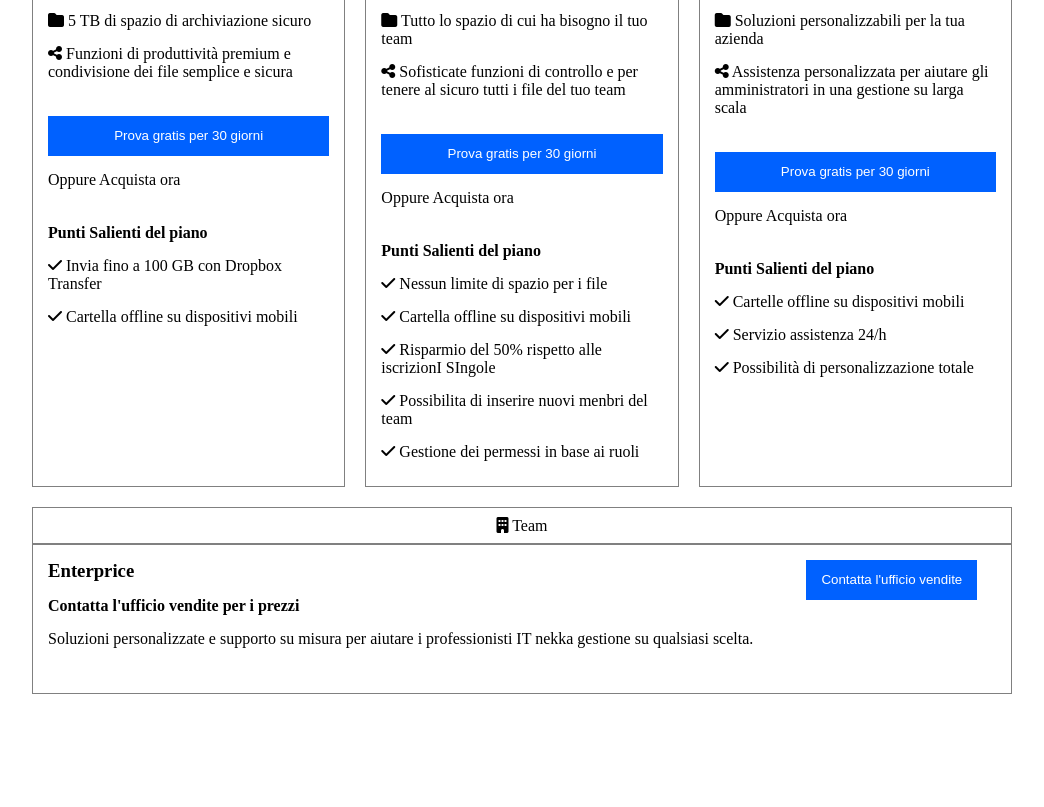
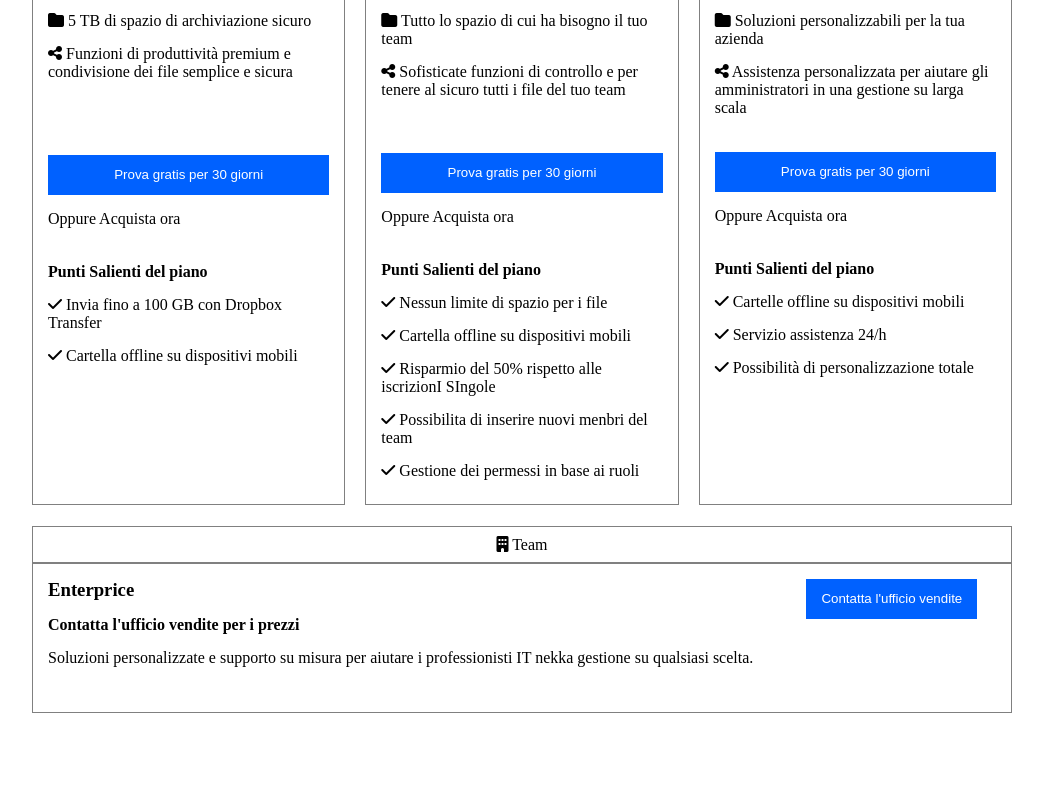
Before and after one commit to RoccoCerro/htmlcss-dropbox, a plain HTML site: page index.html in a window 1280 px wide. Shown: the part 1291-2098 px from the top of the page, without its empty margins (108-1152 px from the left). Drawn offline with Linux system fonts and the light colour scheme.

Commit message:
ADD allineamento bottoni sezione business

```diff
--- a/css/app.css
+++ b/css/app.css
@@ -184,6 +184,14 @@ main .main__business{
     padding: 15px 15px;
     flex-direction: column;
     gap: 35px;
+}
+
+.main__business .align-button {
+    margin-top: 39px;
+}
+
+.main__business .align-button-2 {
+    margin-top: 19px;
 }
 
 /* STYLE MAIN-PARTNER */
--- a/index.html
+++ b/index.html
@@ -92,7 +92,7 @@
                                     </ul>
                                 </div>
                                 <div class="flex column-gap_15">
-                                    <input type="button" value="Prova gratis per 30 giorni" class="button">
+                                    <input type="button" value="Prova gratis per 30 giorni" class="button align-button">
                                     <div>Oppure <a href="#">Acquista ora</a></div>
                                 </div>
                                 <div class="flex column-gap_15">
@@ -141,7 +141,7 @@
                                     </ul>
                                 </div>
                                 <div class="flex column-gap_15">
-                                    <input type="button" value="Prova gratis per 30 giorni" class="button">
+                                    <input type="button" value="Prova gratis per 30 giorni" class="button align-button-2">
                                     <div>Oppure <a href="#">Acquista ora</a></div>
                                 </div>
                                 <div class="flex column-gap_15">
```
